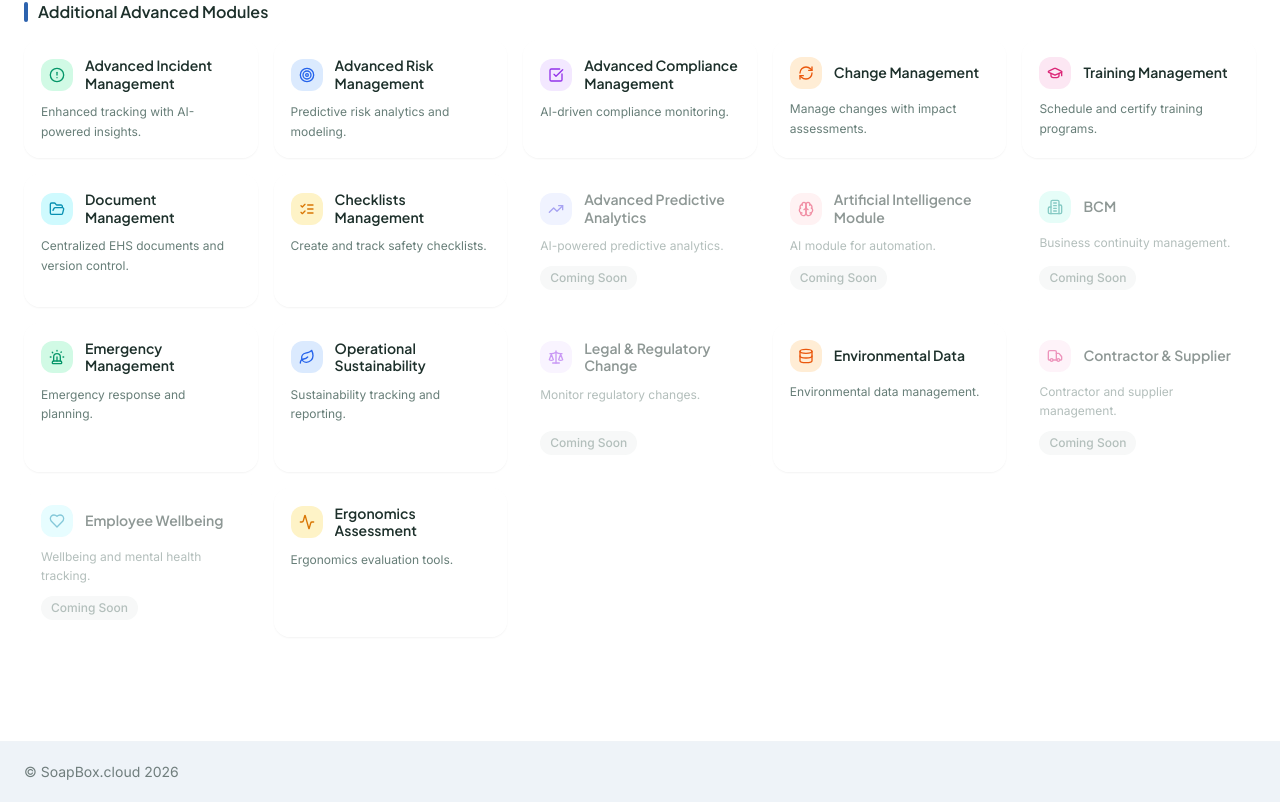
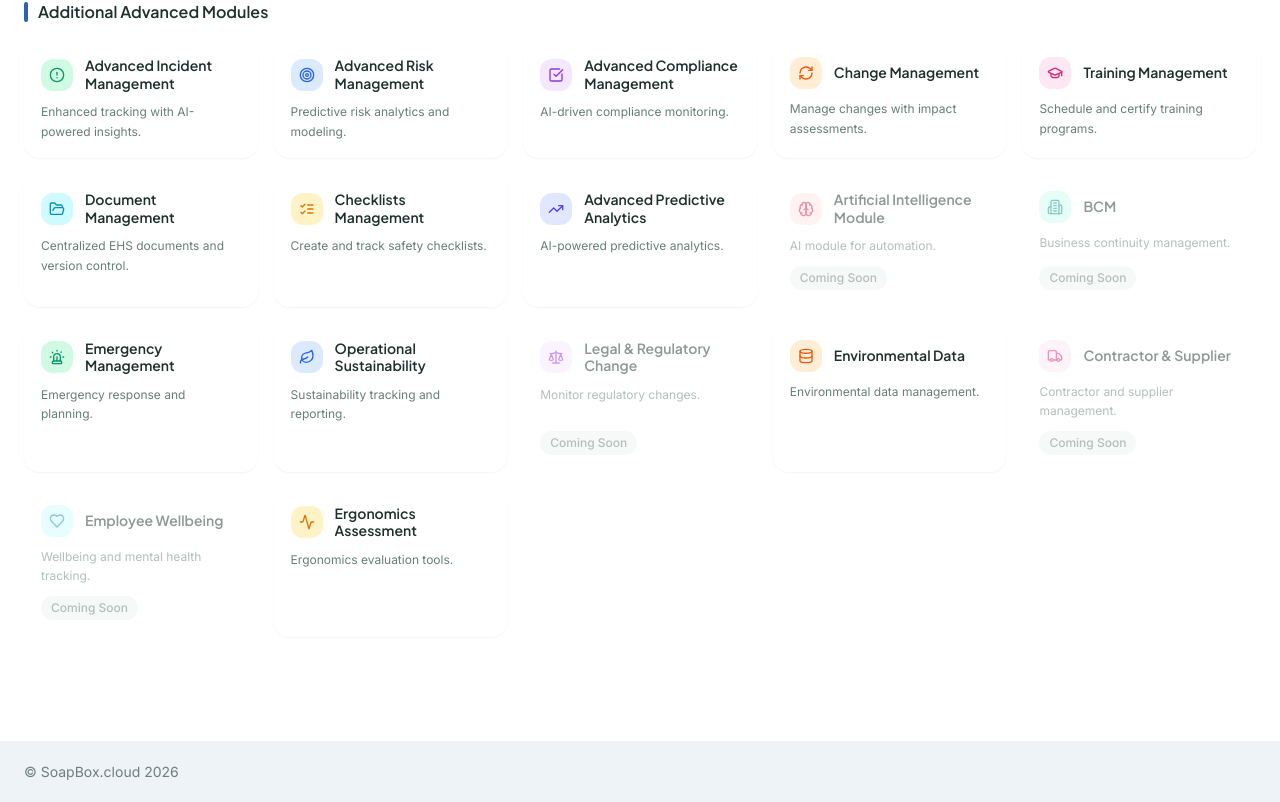
Before and after one commit to SoapBox-Software/soapbox-gateway-landing-page, a React (Vite) app: page /dashboard in a window 1280 px wide. Shown: the part 1419-2221 px from the top of the page. Built offline with nearby package versions, Linux system fonts and the light colour scheme; the HTML template or start-up script is replaced by a standard one.

Commit message:
Changes
Co-authored-by: soapbox-cloud <243727714+soapbox-cloud@users.noreply.github.com>

```diff
--- a/src/data/systemModules.ts
+++ b/src/data/systemModules.ts
@@ -67,7 +67,7 @@ export const systemModules: Record<SystemType, SystemSection[]> = {
         { title: "Training Management", description: "Schedule and certify training programs.", url: "https://id-preview--63ac40ad-200e-4d94-8c37-124cfbdd6334.lovable.app/", icon: GraduationCap },
         { title: "Document Management", description: "Centralized EHS documents and version control.", url: "https://id-preview--42fa2e52-fd78-40e1-b451-be0a881c8195.lovable.app/", icon: FolderOpen },
         { title: "Checklists Management", description: "Create and track safety checklists.", url: "https://id-preview--e447bfce-0b7f-4ec6-b539-02a40d86875c.lovable.app/", icon: ListChecks },
-        { title: "Advanced Predictive Analytics", description: "AI-powered predictive analytics.", icon: TrendingUp, comingSoon: true },
+        { title: "Advanced Predictive Analytics", description: "AI-powered predictive analytics.", icon: TrendingUp, url: "https://id-preview--53b08954-9e88-4792-8c29-9df8b4e997e9.lovable.app/" },
         { title: "Artificial Intelligence Module", description: "AI module for automation.", icon: Brain, comingSoon: true },
         { title: "BCM", description: "Business continuity management.", icon: Building2, comingSoon: true },
         { title: "Emergency Management", description: "Emergency response and planning.", icon: Siren, url: "https://id-preview--c85647ec-95ea-4934-9b06-c8f2d35df228.lovable.app/" },
```
